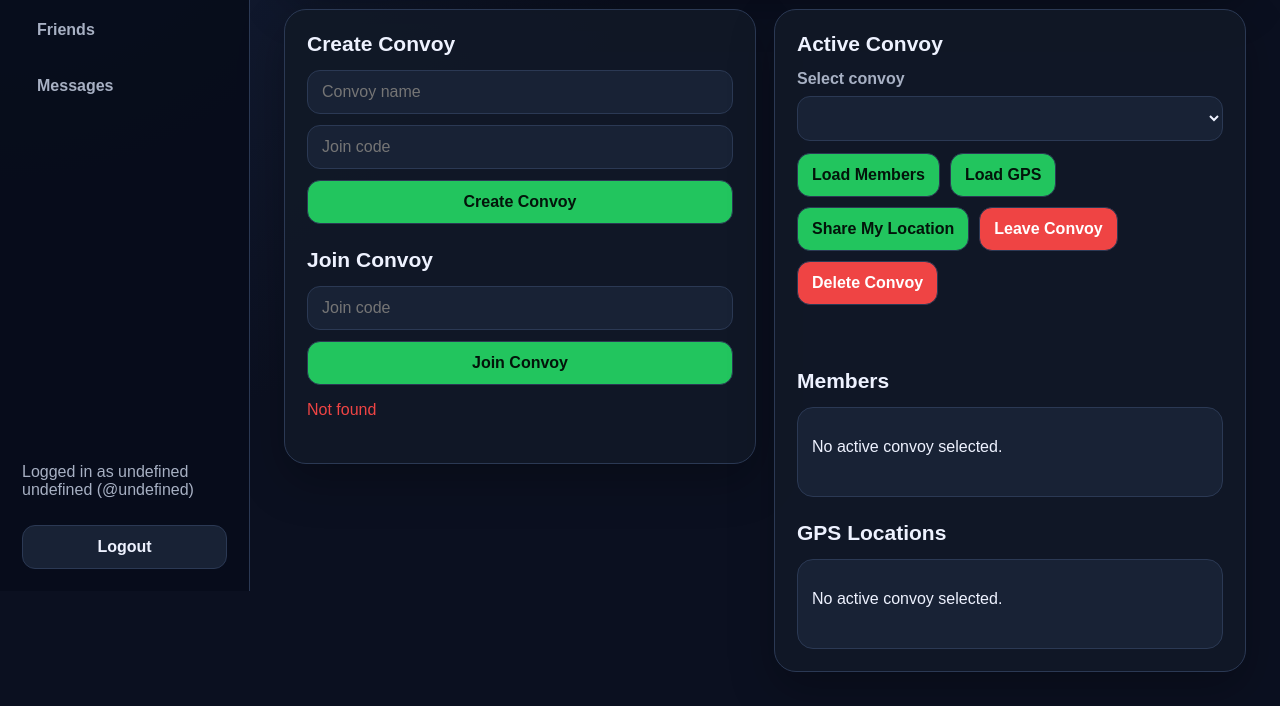
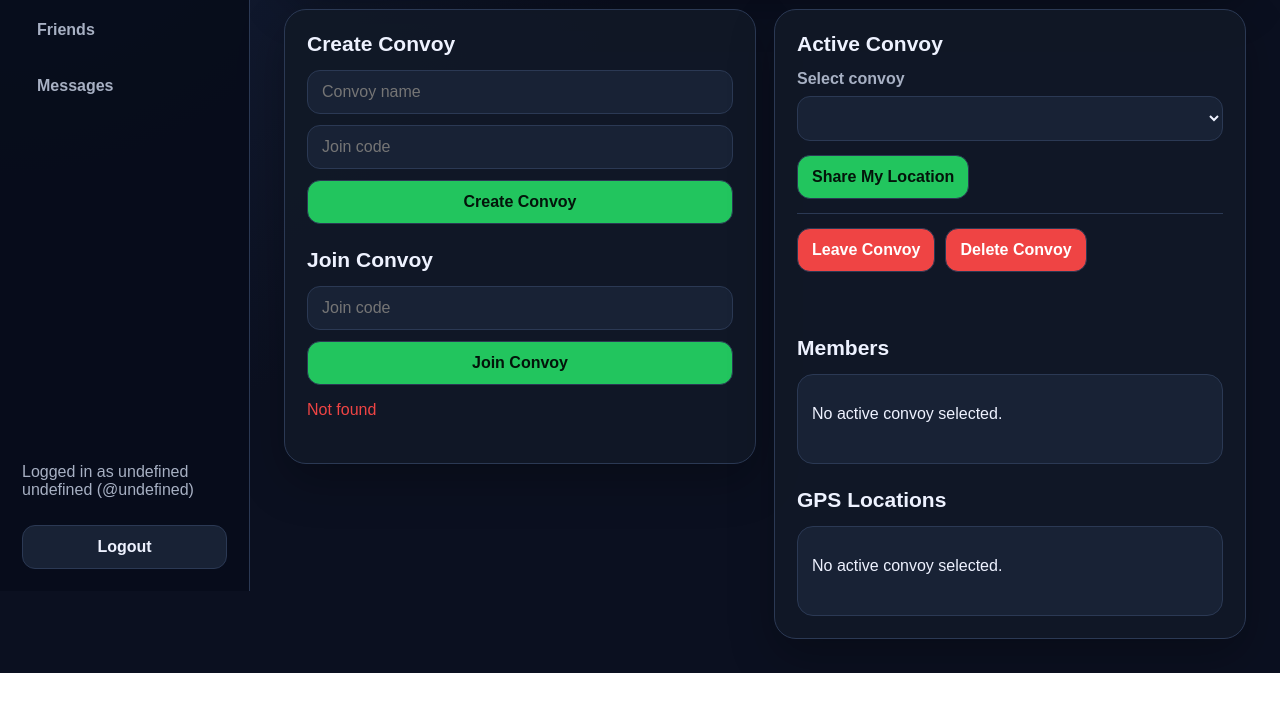
Before and after one commit to JMomen/Node-Service, a website with bundled scripts: page public/convoys.html in a window 1280 px wide. Shown: the part 209-915 px from the top of the page. After the commit the page ends 882 px from the top, so only its background shows below. Built offline with nearby package versions, Linux system fonts and the light colour scheme; no server answers; sample sign-in values are in the browser's storage.

Commit message:
Clean up UI for convoys

```diff
--- a/public/convoys.html
+++ b/public/convoys.html
@@ -69,13 +69,16 @@
         <h3>Active Convoy</h3>
         <label for="activeConvoySelect">Select convoy</label>
         <select id="activeConvoySelect"></select>
-        <div class="row gap small-top wrap">
-          <button id="loadMembersBtn" type="button">Load Members</button>
-          <button id="loadGpsBtn" type="button">Load GPS</button>
-          <button id="shareLocationBtn" type="button">Share My Location</button>
-          <button id="leaveConvoyBtn" type="button" class="block-btn">Leave Convoy</button>
-          <button id="deleteConvoyBtn" type="button" class="block-btn">Delete Convoy</button>
-        </div>
+
+        <div class="convoy-actions">
+  <button id="shareLocationBtn" type="button">Share My Location</button>
+</div>
+
+<div class="danger-actions">
+  <button id="leaveConvoyBtn" type="button" class="block-btn">Leave Convoy</button>
+  <button id="deleteConvoyBtn" type="button" class="block-btn">Delete Convoy</button>
+</div>
+
         <p id="gpsResult" class="result"></p>
         <h3 class="section-spacer">Members</h3>
         <div id="membersList" class="list-box"></div>
--- a/public/js/app.js
+++ b/public/js/app.js
@@ -37,8 +37,7 @@ const friendRequestForm = document.getElementById('friendRequestForm');
 const messageForm = document.getElementById('messageForm');
 
 const logoutBtn = document.getElementById('logoutBtn');
-const loadMembersBtn = document.getElementById('loadMembersBtn');
-const loadGpsBtn = document.getElementById('loadGpsBtn');
+
 const showFriendsBtn = document.getElementById('showFriendsBtn');
 const showRequestsBtn = document.getElementById('showRequestsBtn');
 const shareLocationBtn = document.getElementById('shareLocationBtn');
@@ -66,9 +65,6 @@ if (messageForm) {
 }
 
 if (logoutBtn) logoutBtn.addEventListener('click', logout);
-
-if (loadMembersBtn) loadMembersBtn.addEventListener('click', loadMembers);
-if (loadGpsBtn) loadGpsBtn.addEventListener('click', loadGps);
 
 if (showFriendsBtn) showFriendsBtn.addEventListener('click', showFriendsOnly);
 if (showRequestsBtn) showRequestsBtn.addEventListener('click', loadRequests);
--- a/public/js/convoys.js
+++ b/public/js/convoys.js
@@ -254,9 +254,11 @@ export async function deleteConvoy() {
     return;
   }
 
-  const confirmDelete = confirm('Are you sure you want to delete this convoy? This removes all members and GPS data.');
+  const confirmed = confirm(
+    'Are you sure you want to delete this convoy? This will remove all members and GPS data.'
+  );
 
-  if (!confirmDelete) {
+  if (!confirmed) {
     return;
   }
 
--- a/public/styles.css
+++ b/public/styles.css
@@ -329,3 +329,19 @@ button:hover { transform: translateY(-1px); filter: brightness(1.06); }
 @media (max-width: 850px) {
   .login-shell { grid-template-columns: 1fr; }
 }
+
+.convoy-actions {
+  margin-top: 14px;
+  display: flex;
+  gap: 10px;
+  flex-wrap: wrap;
+}
+
+.danger-actions {
+  margin-top: 14px;
+  padding-top: 14px;
+  border-top: 1px solid var(--border);
+  display: flex;
+  gap: 10px;
+  flex-wrap: wrap;
+}
```
